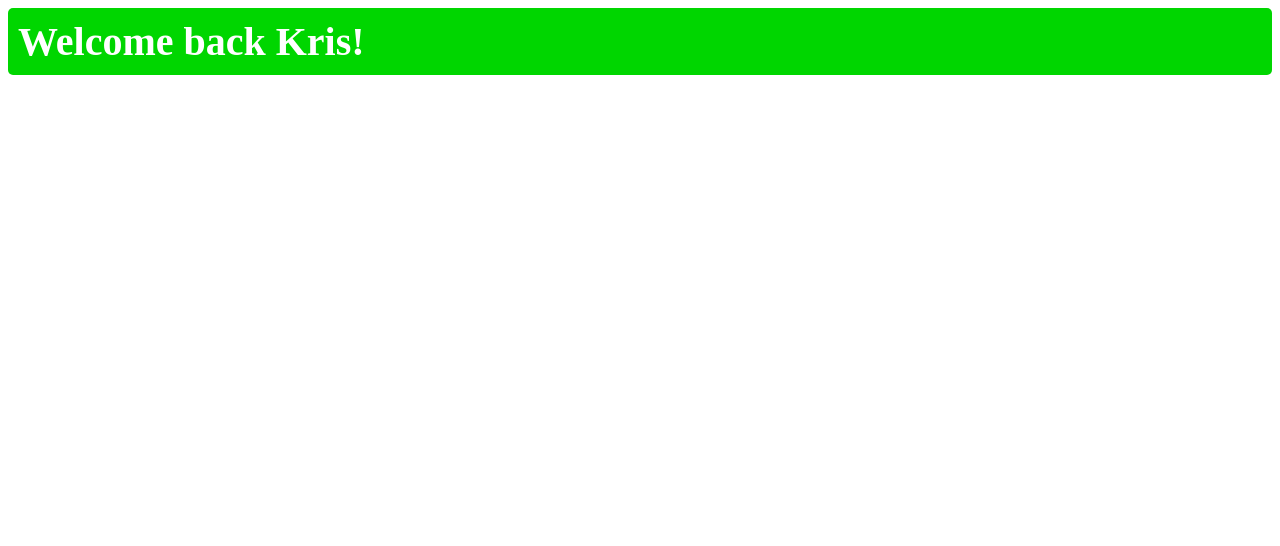
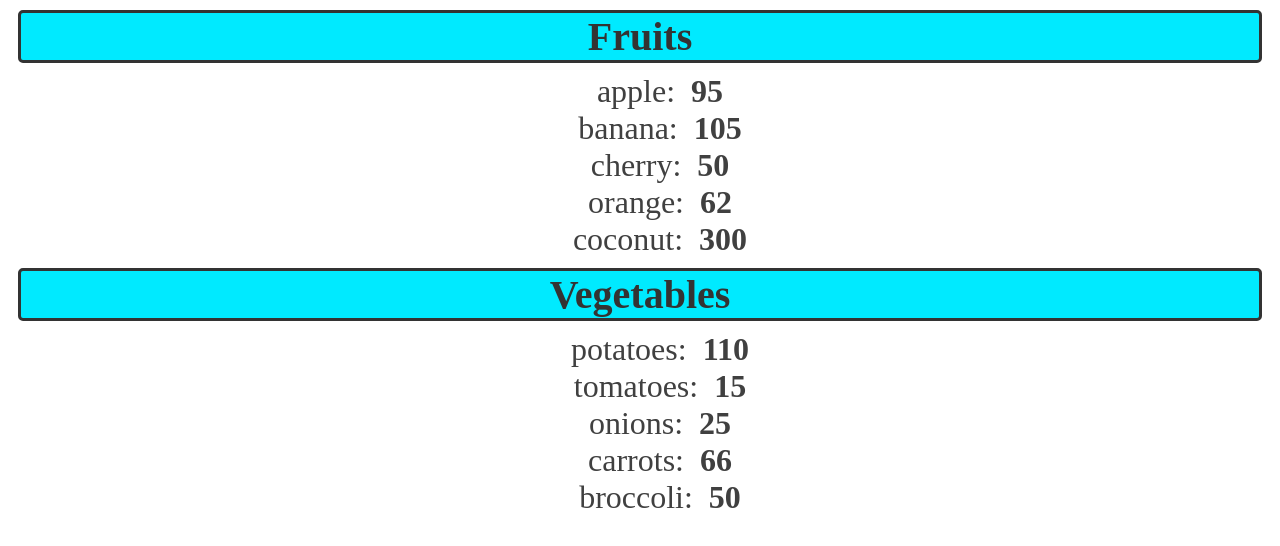
Before and after one commit to llllrt/react-learning, a React (Vite) app: page / in a window 1280 px wide. Shown: the top 546 px of the page. Built offline with nearby package versions, Linux system fonts and the light colour scheme.

Commit message:
更新React渲染列表代码

```diff
--- a/src/App.jsx
+++ b/src/App.jsx
@@ -1,10 +1,20 @@
-import UserGreeting from './UserGreeting';
+import List from './List';
 
 function App() {
-
+ const fruits = [{id: 1, name:"apple", calories: 95},
+                    {id: 2, name:"banana", calories: 105},
+                    {id: 3, name:"cherry", calories: 50},
+                    {id: 4, name:"orange", calories: 62},
+                    {id: 5, name:"coconut", calories: 300}];
+ const vegetables = [{id: 1, name:"potatoes", calories: 110},
+                    {id: 2, name:"tomatoes", calories: 15},
+                    {id: 3, name:"onions", calories: 25},
+                    {id: 4, name:"carrots", calories: 66},
+                    {id: 5, name:"broccoli", calories: 50}];
   return (
     <>
-      <UserGreeting isLoggedIn={true} username="Kris" />
+      {fruits.length > 0 && <List items={fruits} category="Fruits"/> }
+      {vegetables.length > 0  && <List items={vegetables} category="Vegetables"/> }
     </>
   );
 }
--- /dev/null
+++ b/src/List.jsx
@@ -0,0 +1,35 @@
+import PropTypes from 'prop-types';
+
+
+// 这样的组件就可以重复利用，无论是什么类别的都可以输入进来
+function List({category="Category", items=[]}){
+
+      // fruits.sort((a, b) => a.calories - b.calories);  NUMERIC SORT
+      // fruits.sort((a, b) => b.calories - a.calories);  //REVERSE NUMERIC SORT
+      // fruits.sort((a, b) => a.name.localeCompare(b.name));  //ALPHABETICAL SORT
+
+      // const lowCalories = fruits.filter((fruit) => fruit.calories < 100);
+      // const highCalories = fruits.filter((fruit) => fruit.calories > 100);
+
+    const listItems = items.map((item) => <li key={item.id}>
+                                              {item.name}: &nbsp;
+                                              <b>{item.calories}</b></li>);
+    return (
+       <>
+          <h3 className="list-category">{category}</h3>
+          <ol className="list-items">{listItems}</ol>
+       </>
+    )
+}
+List.propTypes = {
+  category: PropTypes.string,
+  items: PropTypes.arrayOf(PropTypes.shape(
+    {
+      id: PropTypes.number,
+      name: PropTypes.string,
+      calories: PropTypes.number,
+    }
+  )),
+}
+
+export default List;
--- a/src/UserGreeting.jsx
+++ /dev/null
@@ -1,19 +0,0 @@
-import PropTypes from 'prop-types';
-
-function UserGreeting({isLoggedIn = false, username="Guest"}) {
-
-    // if (props.isLoggedIn) {
-    //     return <h2>Welcome back {props.username}!</h2>
-    // }
-    // return <h2>Please log in to continue</h2>
-
-    const welcomeMessage = <h2 className="welcome-message">Welcome back {username}!</h2>
-    const loginPrompt = <h2 className="login-prompt">Please log in to continue</h2>
-    return(isLoggedIn ? welcomeMessage  :  loginPrompt  );
-
-}
-UserGreeting.propTypes = {
-    isLoggedIn: PropTypes.bool,
-    username: PropTypes.string,
-}
-export default UserGreeting;
--- a/src/index.css
+++ b/src/index.css
@@ -1,17 +1,23 @@
-.welcome-message {
+.list-category {
+  color: hsl(0, 0%, 20%);
   font-size: 2.5em;
-  background-color: hsl(120, 100%, 42%);
-  color: white;
-  padding: 10px;
+  font-weight: bold;
+  margin: 10px;
+  text-align: center;
+  border: 3px solid;
   border-radius: 5px;
-  margin: 0;
+  background-color: hsl(185, 100%, 50%);
 }
 
-.login-prompt {
-    font-size: 2.5em;
-    background-color: hsl(6, 100%, 42%);
-    color: white;
-    padding: 10px;
-    border-radius: 5px;
-    margin: 0;
+.list-items {
+  color: hsl(0, 0%, 25%);
+  font-size: 2em;
+  list-style: none;
+  margin: 0;
+  text-align: center;
 }
+
+.list-items li:hover {
+  color: hsl(0, 0%, 45%);
+  cursor: pointer;
+}
```
